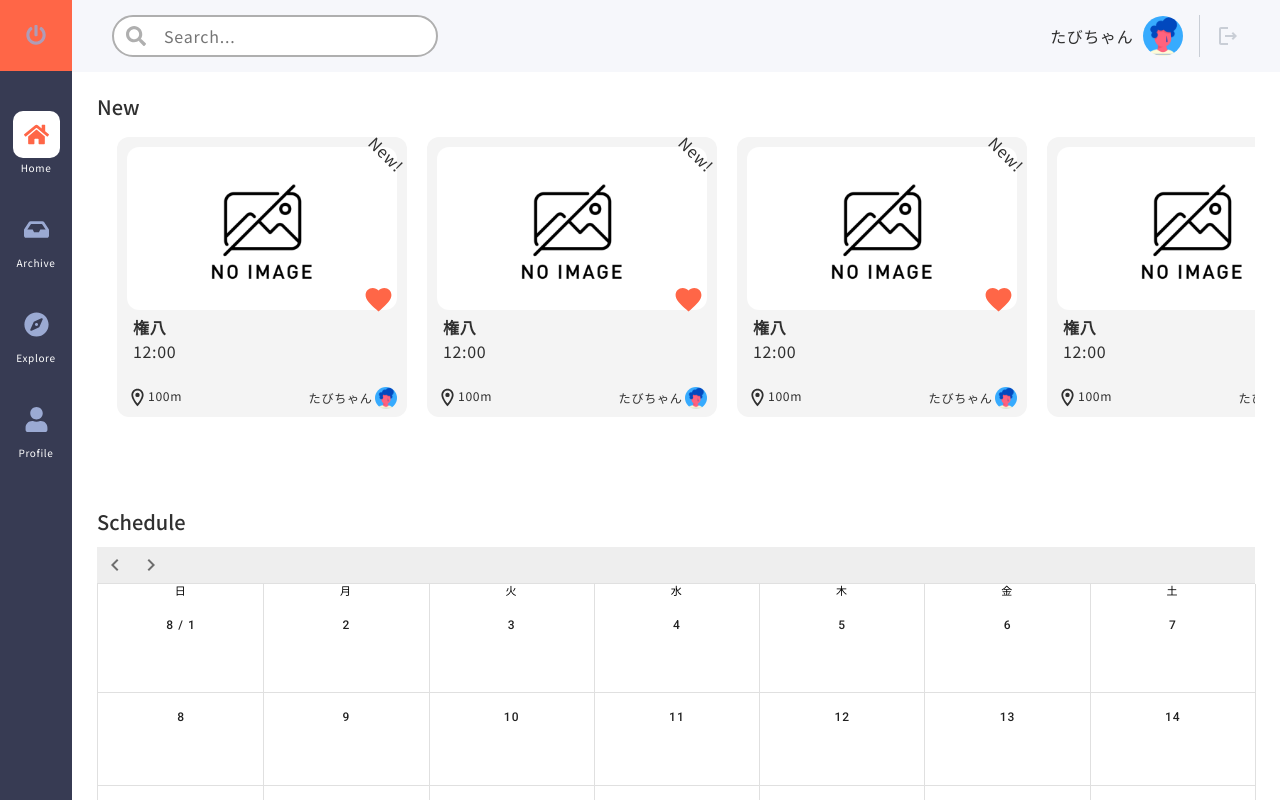
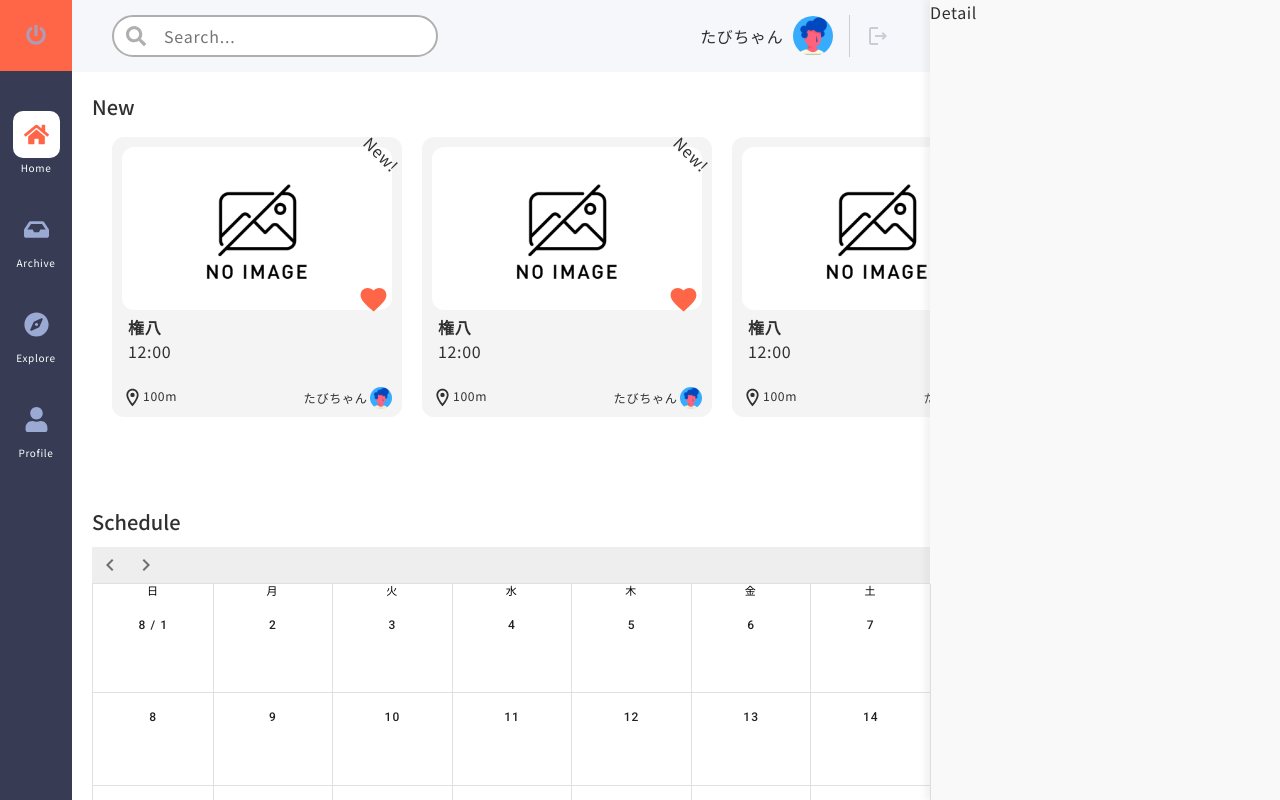
Before and after one commit to Tekere/lunch_sns, a Vue app: page /dashboard in a window 1280 px wide. Shown: the top 800 px of the page. Built offline with nearby package versions, Linux system fonts and the light colour scheme.

Commit message:
Detailドロワーの領域確保

```diff
--- a/src/App.vue
+++ b/src/App.vue
@@ -10,6 +10,7 @@
         </transition>
       </main>
     </div>
+    <detail></detail>
   </div>
   <!-- </v-app> -->
 </template>
@@ -17,10 +18,12 @@
 <script>
 import Header from "@/components/Header.vue";
 import LeftNav from "@/components/LeftNav.vue";
+import Detail from "@/components/Detail.vue";
 export default {
   components: {
     Header,
     LeftNav,
+    Detail
   },
 };
 </script>
@@ -53,14 +56,16 @@ a {
   display: flex;
 }
 .ly_cont {
-  width: calc(100% - 72px);
+  // width: calc(100% - 72px);  //Detail用
+  width: calc(100% - 422px);
   margin-left: 72px;
 }
 .ly_mainCont {
   // background-color: #f6f7fb;
   background-color: #fff;
   height: fit-content;
-  padding: 20px 25px;
+  // padding: 20px 25px;  //Detail用
+  padding: 20px 0 25px 20px;
 }
 
 .v-enter-active {
--- a/src/components/Detail.vue
+++ b/src/components/Detail.vue
@@ -1,26 +1,30 @@
 <template>
-  <div>Detail</div>
+  <div class="ly_detail">
+    <div class="bl_detail">Detail</div>
+  </div>
 </template>
 
 <script>
 export default {
-  name: "detail",
+  name: 'detail',
 };
 </script>
 
 <style scoped lang="scss">
-h3 {
-  margin: 40px 0 0;
+.ly_detail {
+  // position: fixed;
+  // top: 0;
+  // right: 0;
+  width: 350px;
+  height: 100vh;
+  z-index: 999;
+  position: sticky;
+  top: 0;
 }
-ul {
-  list-style-type: none;
-  padding: 0;
-}
-li {
-  display: inline-block;
-  margin: 0 10px;
-}
-a {
-  color: #42b983;
+.bl_detail {
+  width: 100%;
+  height: 100%;
+  background-color: rgba(196, 196, 196,0.1);
+  box-shadow: -5px 0 6px rgba(191, 191, 191,0.2);
 }
 </style>
--- a/src/views/DashBoard.vue
+++ b/src/views/DashBoard.vue
@@ -7,6 +7,7 @@
       <calendar></calendar>
       <p v-if="isShowDetail">hello</p>
     </div>
+    <!-- <detail></detail> -->
   </div>
 </template>
 
```
